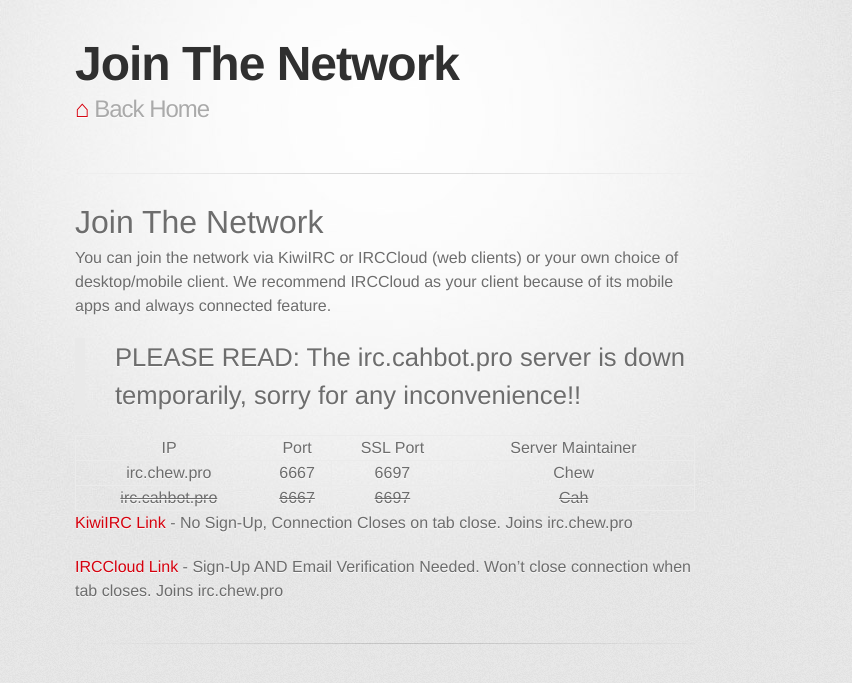
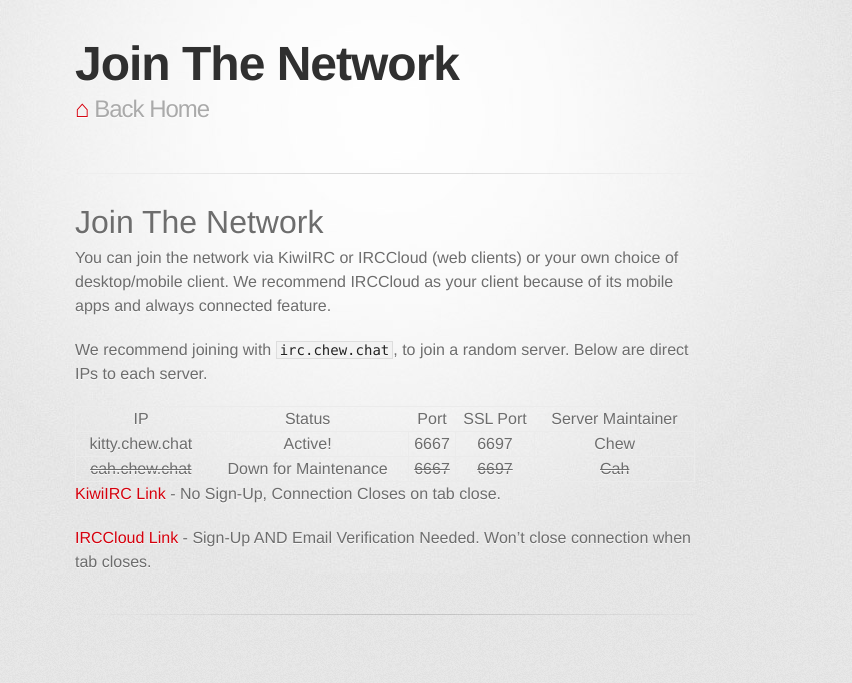
Before and after one commit to ChewChat/chew.chat, a Jekyll site: the page built from info/join.md, in a window 1280 px wide. Shown: the top 683 px of the page, without its empty margins (255-1107 px from the left). Built offline with Jekyll 4.4.1, drawn with Linux system fonts in a browser that asks for light colours; some web fonts are replaced; our own code applies the rules of GitHub Pages for plain Markdown files.

Commit message:
saorn seriously. also update the links duh

```diff
--- a/info/join.md
+++ b/info/join.md
@@ -1,13 +1,14 @@
 # Join The Network
 
 You can join the network via KiwiIRC or IRCCloud (web clients) or your own choice of desktop/mobile client. We recommend IRCCloud as your client because of its mobile apps and always connected feature.
->PLEASE READ: The irc.cahbot.pro server is down temporarily, sorry for any inconvenience!!
 
-IP             | Port | SSL Port | Server Maintainer
--------------- | ---- | -------- | -----------------
-irc.chew.pro   | 6667 | 6697   | Chew
-~~irc.cahbot.pro~~ | ~~6667~~ | ~~6697~~     | ~~Cah~~
+We recommend joining with `irc.chew.chat`, to join a random server. Below are direct IPs to each server.
 
-[KiwiIRC Link](http://chewcraft.github.io/IRC/webchat) - No Sign-Up, Connection Closes on tab close. Joins irc.chew.pro
+IP                | Status               | Port     | SSL Port | Server Maintainer
+----------------- | -------------------- | -------- | -------- | -----------------
+kitty.chew.chat   | Active!              | 6667     | 6697     | Chew
+~~cah.chew.chat~~ | Down for Maintenance | ~~6667~~ | ~~6697~~ | ~~Cah~~
 
-[IRCCloud Link](https://www.irccloud.com/invite?channel=%23lobby&hostname=irc.chew.pro&port=6667) - Sign-Up AND Email Verification Needed. Won't close connection when tab closes. Joins irc.chew.pro
+[KiwiIRC Link](http://chewcraft.github.io/IRC/webchat) - No Sign-Up, Connection Closes on tab close.
+
+[IRCCloud Link](https://www.irccloud.com/invite?channel=%23lobby&hostname=irc.chew.pro&port=6667) - Sign-Up AND Email Verification Needed. Won't close connection when tab closes.
```
